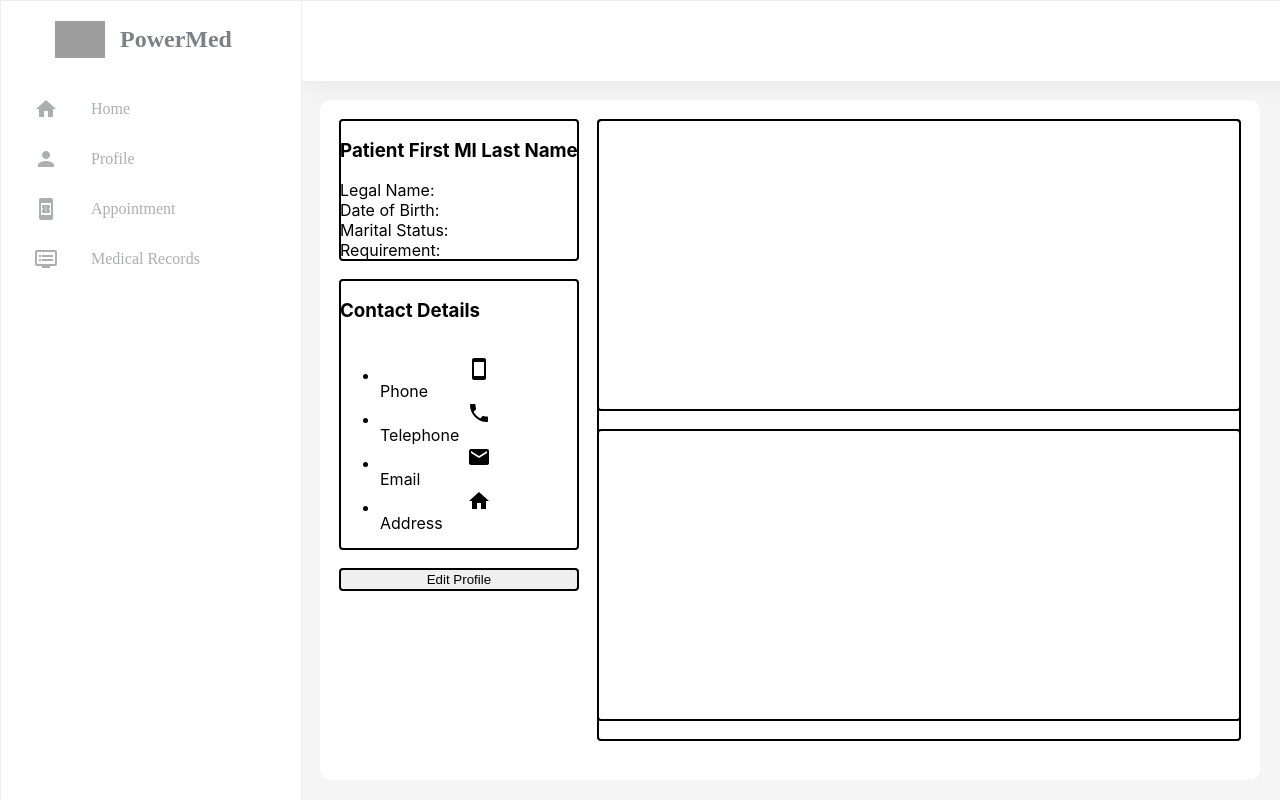
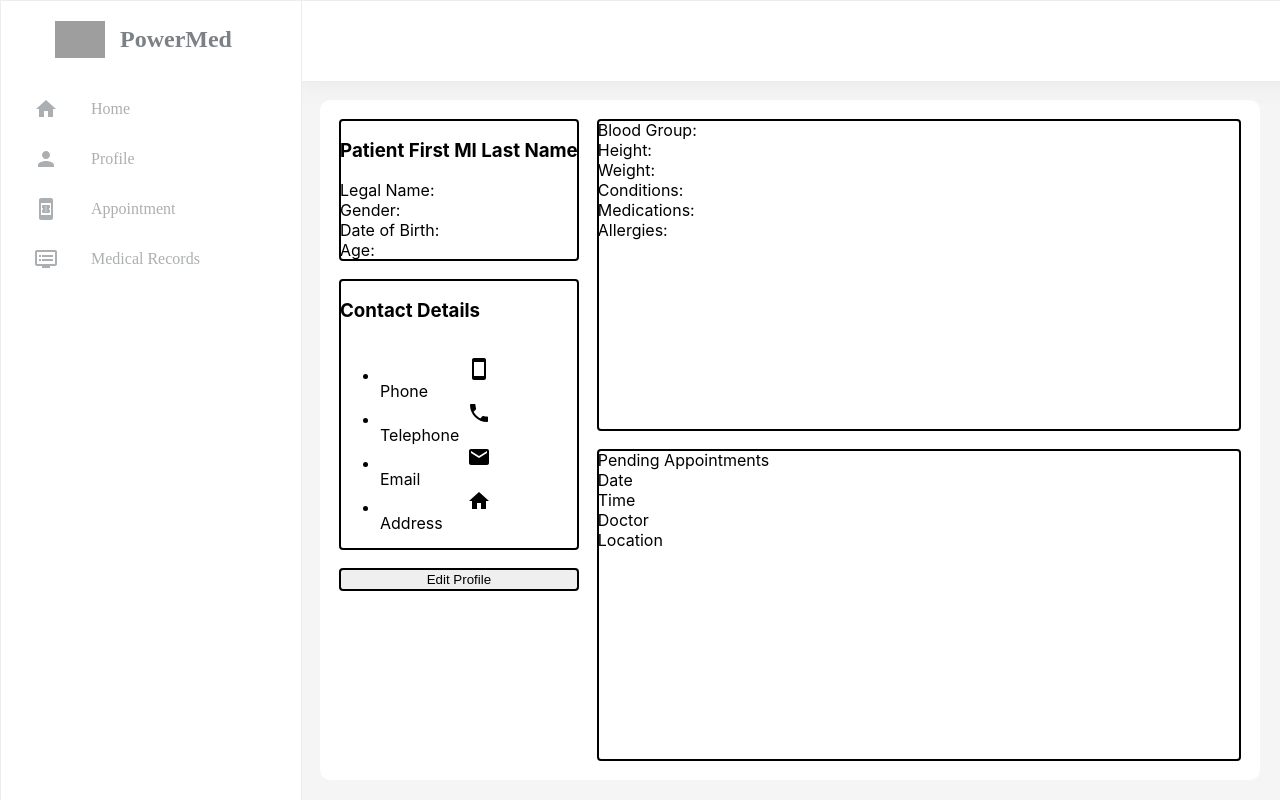
Before and after one commit to RheaRizz/Power_Pat_Girls, a React (Create React App) app in the folder patient-dashboard/: page / in a window 1280 px wide. Built offline with nearby package versions, Linux system fonts and the light colour scheme; grey boxes are pictures that could not be loaded.

Commit message:
patient-dashboard, user-profile, booking-instructions

```diff
--- a/patient-dashboard/src/components/user-profile/user-profile.css
+++ b/patient-dashboard/src/components/user-profile/user-profile.css
@@ -68,7 +68,14 @@
   flex: 2;
   display: flex;
   flex-direction: column;
+}
+
+.information-column,
+.appointments-column {
   outline: auto;
+}
+
+.information-column {
   margin-bottom: 20px;
 }
 
--- a/patient-dashboard/src/components/user-profile/user-profile.js
+++ b/patient-dashboard/src/components/user-profile/user-profile.js
@@ -14,9 +14,9 @@ function UserProfile() {
           </div>
           <div className="text">
             <div className="reqd">Legal Name: </div>
+            <div className="reqd">Gender: </div>
             <div className="reqd">Date of Birth: </div>
-            <div className="reqd">Marital Status: </div>
-            <div className="reqd">Requirement: </div>
+            <div className="reqd">Age: </div>
           </div>
         </div>
         <div className="patient-contact">
@@ -39,8 +39,27 @@ function UserProfile() {
         </div>
       </div>
       <div className="user-history">
-        <div className="information-column"></div>
-        <div className="appointments-column"></div>
+        <div className="information-column">
+          <div className="gen-info-col">
+            <div className="info">Blood Group: </div>
+            <div className="info">Height: </div>
+            <div className="info">Weight: </div>
+          </div>
+          <div className="med-info-col">
+            <div className="info">Conditions: </div>
+            <div className="info">Medications: </div>
+            <div className="info">Allergies: </div>
+          </div>
+        </div>
+        <div className=" appointments-column">
+          <div className="column-header">Pending Appointments</div>
+          <div className="section-columns">
+            <div className="column-header">Date</div>
+            <div className="column-header">Time</div>
+            <div className="column-header">Doctor</div>
+            <div className="column-header">Location</div>
+          </div>
+        </div>
       </div>
 
     </div>
```
Also changed, not shown: patient-dashboard/src/components/dashboard-home-page/booking-instructions.js (added, +10 -0 lines), patient-dashboard/src/components/dashboard-home-page/booking-instrucions.css (added).
